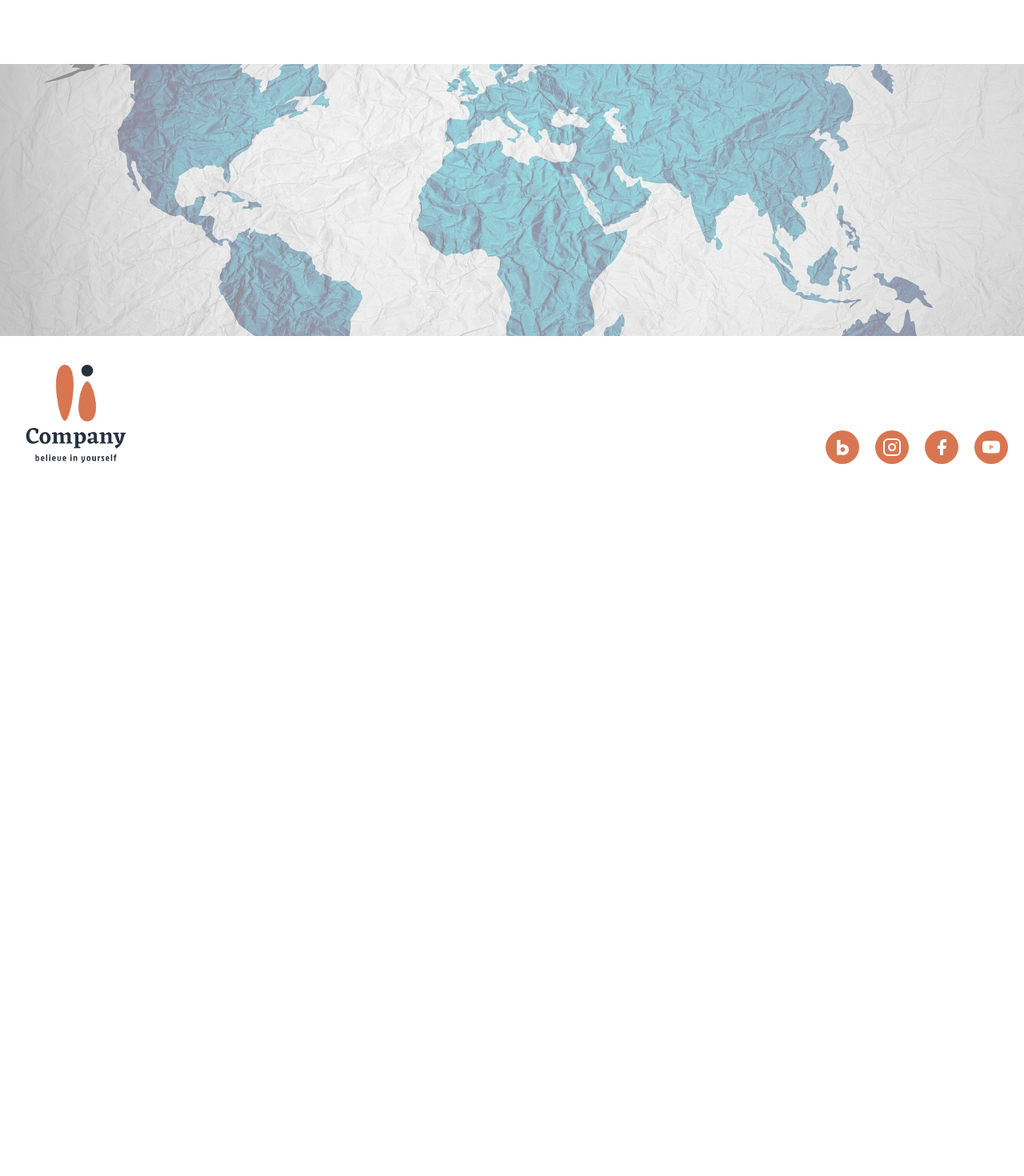
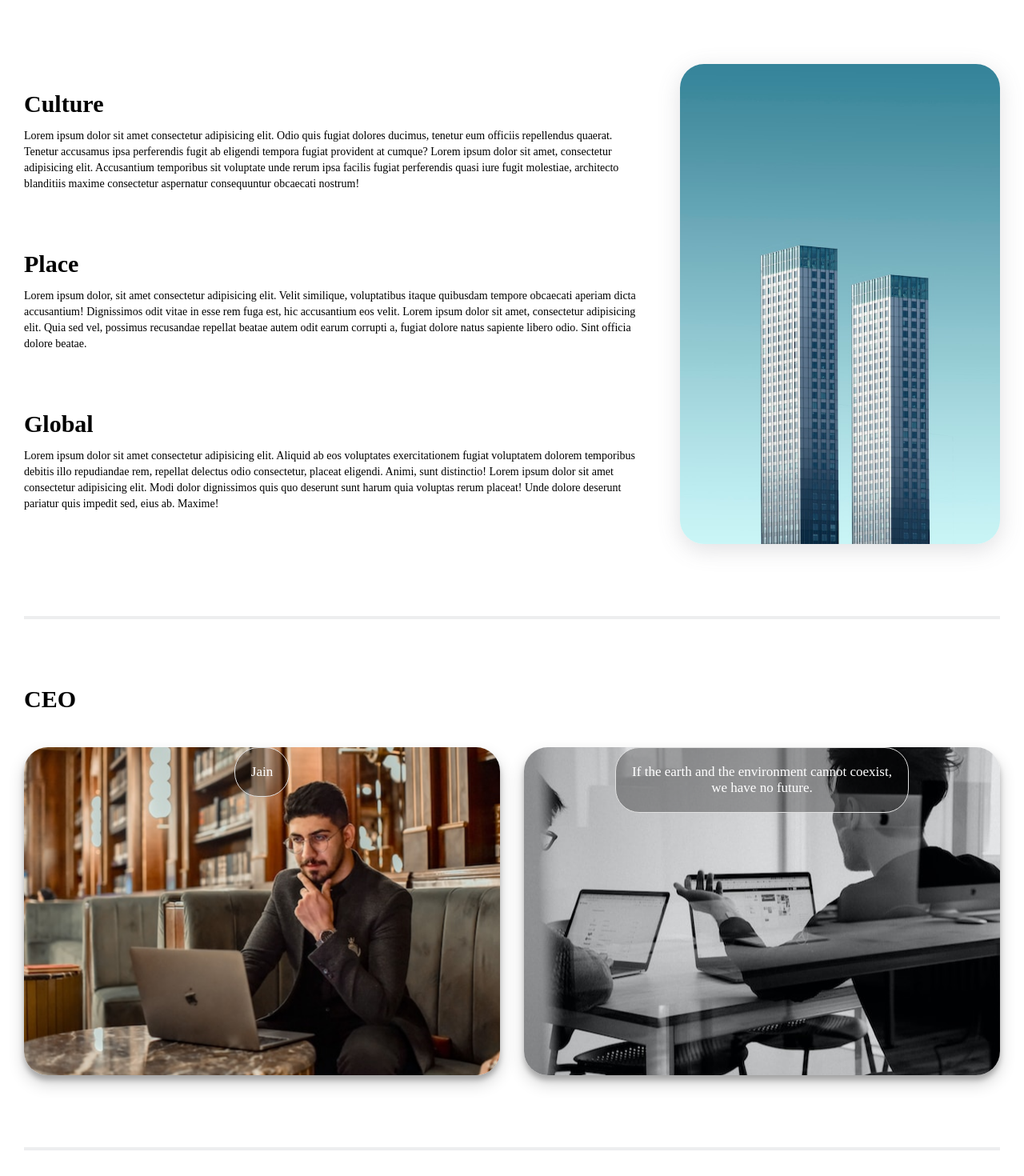
Before and after one commit to hyeonbinnn/my-company, a React (Create React App) app: page /about in a window 1280 px wide. Shown: the part 360-1830 px from the top of the page at 80% size. Before the commit the page ends 974 px from the top, so only its background shows below. Built offline with nearby package versions, Linux system fonts and the light colour scheme.

Commit message:
style: about 페이지 section 추가

```diff
--- a/src/components/Main/AboutMain.jsx
+++ b/src/components/Main/AboutMain.jsx
@@ -1,6 +1,7 @@
 import React from 'react';
 import * as S from './AboutMain.style';
 import about from '../../assets/about.png';
+import building from '../../assets/building.jpg';
 import MainLayout from './../common/Layout/MainLayout';
 
 const AboutMain = () => {
@@ -12,8 +13,70 @@ const AboutMain = () => {
         title="About"
         desc="COMPANY는 지구의 평화를 위해, 세계인과 함께 합니다."
       ></MainLayout>
-      <S.Section1></S.Section1>
-      <S.Section2></S.Section2>
+      <S.Section1>
+        <ul>
+          <li>
+            <h2>Culture</h2>
+            <p>
+              Lorem ipsum dolor sit amet consectetur adipisicing elit. Odio quis fugiat dolores
+              ducimus, tenetur eum officiis repellendus quaerat. Tenetur accusamus ipsa perferendis
+              fugit ab eligendi tempora fugiat provident at cumque? Lorem ipsum dolor sit amet,
+              consectetur adipisicing elit. Accusantium temporibus sit voluptate unde rerum ipsa
+              facilis fugiat perferendis quasi iure fugit molestiae, architecto blanditiis maxime
+              consectetur aspernatur consequuntur obcaecati nostrum!
+            </p>
+          </li>
+          <li>
+            <h2>Place</h2>
+            <p>
+              Lorem ipsum dolor, sit amet consectetur adipisicing elit. Velit similique,
+              voluptatibus itaque quibusdam tempore obcaecati aperiam dicta accusantium! Dignissimos
+              odit vitae in esse rem fuga est, hic accusantium eos velit. Lorem ipsum dolor sit
+              amet, consectetur adipisicing elit. Quia sed vel, possimus recusandae repellat beatae
+              autem odit earum corrupti a, fugiat dolore natus sapiente libero odio. Sint officia
+              dolore beatae.
+            </p>
+          </li>
+          <li>
+            <h2>Global</h2>
+            <p>
+              Lorem ipsum dolor sit amet consectetur adipisicing elit. Aliquid ab eos voluptates
+              exercitationem fugiat voluptatem dolorem temporibus debitis illo repudiandae rem,
+              repellat delectus odio consectetur, placeat eligendi. Animi, sunt distinctio! Lorem
+              ipsum dolor sit amet consectetur adipisicing elit. Modi dolor dignissimos quis quo
+              deserunt sunt harum quia voluptas rerum placeat! Unde dolore deserunt pariatur quis
+              impedit sed, eius ab. Maxime!
+            </p>
+          </li>
+        </ul>
+        <div>
+          <img src={building} alt="회사 건물 이미지" />
+        </div>
+      </S.Section1>
+      <S.Line />
+      <S.Section2>
+        <h2>CEO</h2>
+        <ul>
+          <S.Li1>
+            <button>
+              <h3 className="a11y-hidden">CEO 경영자</h3>
+              <span>Jain</span>
+            </button>
+          </S.Li1>
+          <S.Li2>
+            <button>
+              <h3 className="a11y-hidden">CEO 경영자 말씀</h3>
+              <span>
+                If the earth and the environment cannot coexist, <br /> we have no future.
+              </span>
+            </button>
+          </S.Li2>
+        </ul>
+      </S.Section2>
+      <S.Line />
+      <S.Section3>
+        <h2>Company</h2>
+      </S.Section3>
     </S.CustomMain>
   );
 };
--- a/src/components/Main/AboutMain.style.jsx
+++ b/src/components/Main/AboutMain.style.jsx
@@ -1,7 +1,115 @@
 import styled from 'styled-components';
 import { Main } from './../common/Layout/MainLayout';
+import people1 from '../../assets/people1.jpg';
+import people2 from '../../assets/people2.jpg';
 
-export const CustomMain = styled(Main)``;
+export const CustomMain = styled(Main)`
+  padding: 0px 30px;
+`;
 
-export const Section1 = styled.section``;
-export const Section2 = styled.section``;
+export const Section1 = styled.section`
+  display: flex;
+  gap: 50px;
+
+  ul {
+    display: flex;
+    flex-direction: column;
+    gap: 80px;
+    margin: auto;
+
+    h2 {
+      font-size: 30px;
+      margin-bottom: 20px;
+    }
+  }
+
+  div {
+    img {
+      width: 400px;
+      border-radius: 30px;
+      box-shadow: rgba(100, 100, 111, 0.2) 0px 7px 29px 0px;
+    }
+  }
+
+  @media ${(props) => props.theme.mediaQuery.mobile} {
+    flex-direction: column;
+    justify-content: center;
+    align-items: center;
+    gap: 80px;
+
+    ul {
+      gap: 50px;
+
+      h2 {
+        font-size: 25px;
+        margin-bottom: 15px;
+      }
+    }
+  }
+`;
+
+export const Line = styled.div`
+  display: block;
+  width: 100%;
+  height: 4px;
+  background-color: #edeeef;
+  margin: 90px auto;
+`;
+
+export const Section2 = styled.section`
+  h2 {
+    font-size: 30px;
+    margin-bottom: 50px;
+  }
+
+  ul {
+    display: flex;
+    justify-content: space-around;
+    text-align: center;
+    gap: 30px;
+
+    li {
+      width: 100%;
+      max-width: 610px;
+      height: 410px;
+      box-shadow: rgba(0, 0, 0, 0.19) 0px 10px 20px, rgba(0, 0, 0, 0.23) 0px 6px 6px;
+      border-radius: 30px;
+
+      button {
+        color: white;
+        font-size: 17px;
+        background-color: rgba(0, 0, 0, 0.3);
+        padding: 20px;
+        border-radius: 30px;
+        border: 1px solid #e0e0e0;
+      }
+    }
+  }
+
+  @media ${(props) => props.theme.mediaQuery.mobile} {
+    ul {
+      flex-direction: column;
+      justify-content: center;
+      align-items: center;
+      gap: 50px;
+    }
+  }
+`;
+
+export const Li1 = styled.li`
+  background: url(${people1}) center center no-repeat;
+`;
+export const Li2 = styled.li`
+  background: url(${people2}) center right no-repeat;
+
+  @media ${(props) => props.theme.mediaQuery.mobile} {
+    background: url(${people2}) center top no-repeat;
+  }
+`;
+
+export const Section3 = styled.section`
+  h2 {
+    font-size: 30px;
+    margin-bottom: 50px;
+  }
+`;
--- a/src/components/Main/HomeMain.jsx
+++ b/src/components/Main/HomeMain.jsx
@@ -67,7 +67,7 @@ const HomeMain = () => {
           </p>
         </S.SubBox>
         <S.Form>
-          <label for="inpEmail" class="a11y-hidden">
+          <label for="inpEmail" className="a11y-hidden">
             구독 이메일 입력창
           </label>
           <S.Input type="email" required placeholder="Enter your e-mail address" />
--- a/src/components/Main/ServicesMain.style.jsx
+++ b/src/components/Main/ServicesMain.style.jsx
@@ -16,7 +16,7 @@ export const Section = styled.section`
   }
 
   li {
-    border-radius: 20px;
+    border-radius: 30px;
     overflow: hidden;
     box-shadow: 3px 5px 10px rgba(0, 0, 0, 0.1);
     background: #fff;
```
